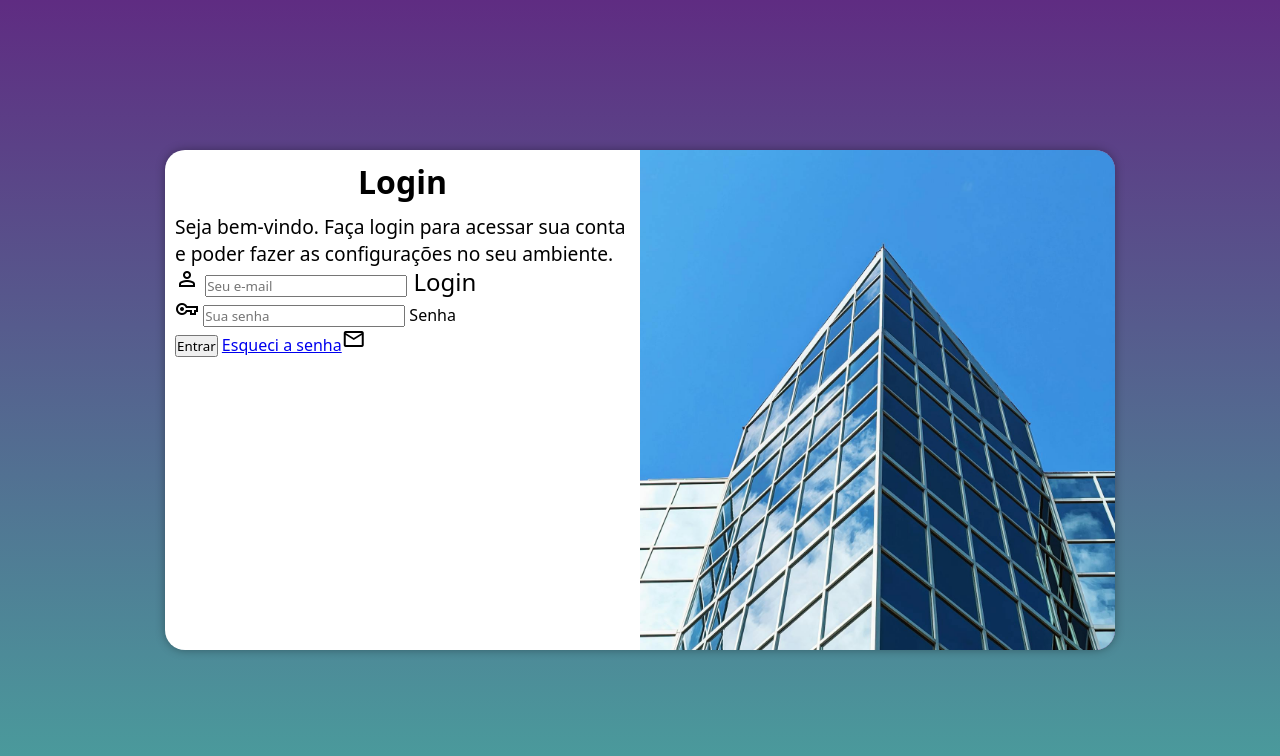
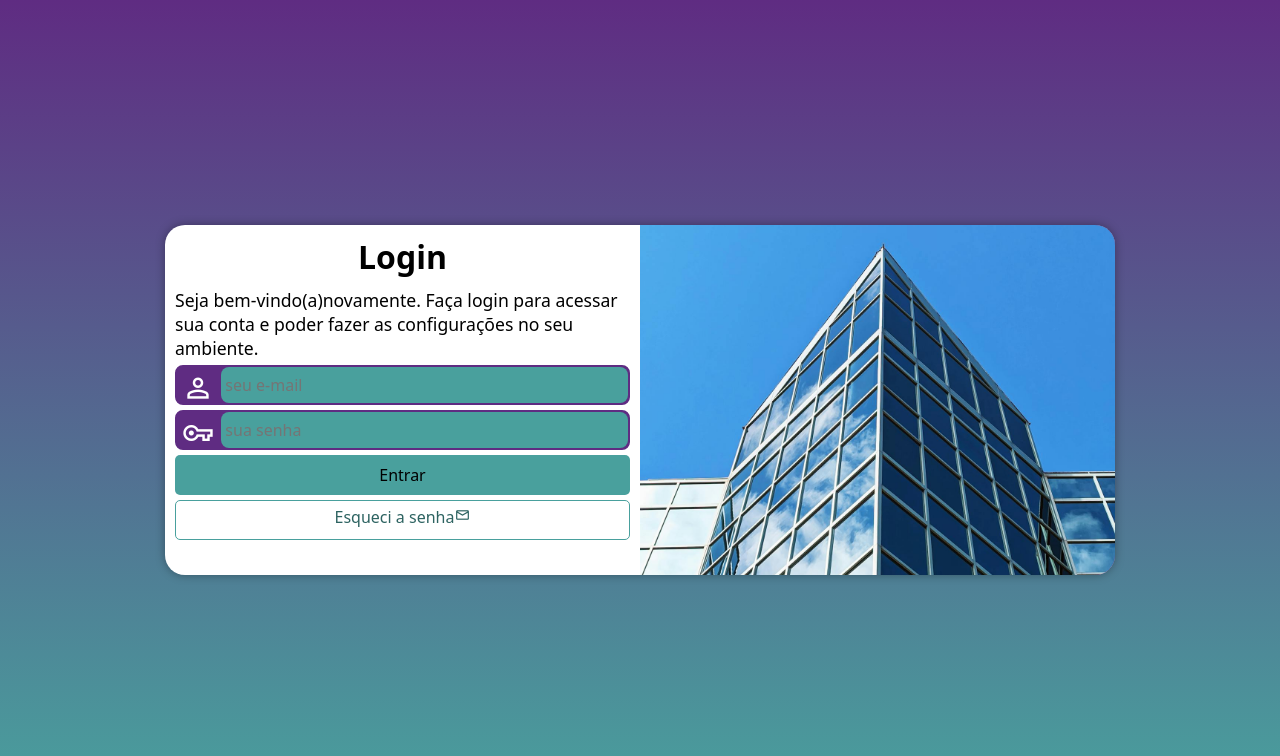
Before and after one commit to rafaelsilva77/projeto-login, a plain HTML site: page index.html in a window 1280 px wide. Drawn offline with nearby package versions, Linux system fonts and the light colour scheme.

Commit message:
finalizei projeto

```diff
--- a/estilos/media-query.css
+++ b/estilos/media-query.css
@@ -10,12 +10,13 @@ grandes telas: acima de 1200px
 */
 
 @media screen and (min-width: 768px) and (max-width: 992px) {
-    body {
+    body { /* configuração para tablets */
         background: linear-gradient(to top,#49a09d,#5f2c82);
     }
 
     section#login {
         width: 80vw;
+        height:280px ;
     }
 
     section#login > div#imagem {
@@ -28,16 +29,19 @@ grandes telas: acima de 1200px
         float: right;
         width: 70%;
 
+
+
     }
 }
 
-@media screen and (min-width: 992px) {
+@media screen and (min-width: 992px) { /* configurações para desktop */
     body {
         background: linear-gradient(to top,#49a09d,#5f2c82);
     }
 
     section#login {
         width: 950px;
+        height: 350px;
     }
     section#login > div#imagem {
         float: right;
@@ -56,6 +60,6 @@ grandes telas: acima de 1200px
     }
 
     div#formulario > p {
-        font-size: 1.2em;
+        font-size: 1.1em;
     }
 }
--- a/estilos/style.css
+++ b/estilos/style.css
@@ -30,15 +30,16 @@ section#login {
     position: absolute;
     top: 50%;
     left: 50%;
-    transform: translate(-50%,-50%);
+
     overflow: hidden;
 
     background-color: white;
     width: 250px;
-    height: 500px;
+    height: 515px;
     border-radius: 20px;
     box-shadow: 0px 0px 10px rgba(0, 0, 0, 0.342);
 
+    transform: translate(-50%,-50%);
     transition: width .3s, height .3s;
     transition-timing-function: ease;
 
@@ -66,3 +67,79 @@ div#formulario > p {
     font-size: 0.8em;
 
 }
+
+form > div.campo {
+    background-color: #5f2c82;
+    border: 2px solid #5f2c82;
+    display: block;
+    width: 100%;
+    height: 40px;
+    border-radius: 8px;
+    margin: 5px 0px;
+}
+
+div.campo > label {
+    display: none;
+}
+
+div.campo > span {
+    color: white;
+    font-size: 2em;
+    width: 40px;
+    padding: 5px;
+}
+
+div.campo > input {
+    background-color: #49a09d;
+    font-size: 1em;
+    width: calc(100% - 44.5px);
+    height: 100%;
+    border: 0px;
+    border-radius: 8px;
+    cursor: pointer;
+    transform: translateY(-13px);
+
+}
+
+div.campo > input:focus-within {
+    background-color:white ;
+}
+
+form > input[type=submit] {
+    display: block;
+    font-size: 1em;
+    width: 100%;
+    height: 40px;
+    background-color: #49a09d;
+    border: none;
+    border-radius: 5px;
+    cursor: pointer;
+}
+
+form > input[type=submit]:hover {
+    background-color: #2d6361;
+}
+
+form > a.botao {
+    display: block;
+    text-align: center;
+    font-size: 1em;
+    width: 100%;
+    height: 40px;
+    padding-top: 5px;
+    margin-top: 5px;
+    background-color: white;
+    color: #2d6361;
+    border: 1px solid #49a09d;
+    border-radius: 5px;
+    text-decoration: none;
+
+}
+
+form > a.botao:hover {
+    background-color: #5ccfcb;
+}
+
+form > a.botao > span {
+    font-size: 1em;
+}
--- a/index.html
+++ b/index.html
@@ -4,7 +4,7 @@
     <meta charset="UTF-8">
     <meta name="viewport" content="width=device-width, initial-scale=1.0">
     <title>Login</title>
-    <link href="https://fonts.googleapis.com/css2?family=Material+Symbols+Outlined" rel="stylesheet" />
+    <link href="https://fonts.googleapis.com/css2?family=Material+Symbols+Outlined" rel="stylesheet">
     <link rel="stylesheet" href="estilos/style.css">
     <link rel="stylesheet" href="estilos/media-query.css">
 
@@ -18,20 +18,22 @@
             </div>
             <div id="formulario">
                 <h1>Login</h1>
-                <p>Seja bem-vindo. Faça login para acessar sua conta e poder fazer as configurações no seu ambiente.</p>
+                <p>Seja bem-vindo(a)novamente. Faça login para acessar sua conta e poder fazer as configurações no seu ambiente.</p>
                 <form action="login.php" method="post" autocomplete="on">
-                    <div id="campo">
-                        <span class="material-symbols-outlined">person<span>
-                        <input type="email" name="login" id="ilogin" placeholder="Seu e-mail" autocomplete="email" required maxlength="40">
+                    <div class="campo">
+                        <span class="material-symbols-outlined">person</span>
+                        <input type="email" name="login" id="ilogin" placeholder=" seu e-mail" required maxlength="40" autocomplete="email">
                         <label for="ilogin">Login</label>
                     </div>
-                    <div>
+                    <div class="campo">
                         <span class="material-symbols-outlined">vpn_key</span>
-                        <input type="password" name="senha" id="isenha" placeholder="Sua senha" autocomplete="current-password" required minlength="8" maxlength="20">
+                        <input type="password" name="senha" id="isenha" placeholder=" sua senha" autocomplete="current-password" required minlength="8" maxlength="20">
                         <label for="isenha">Senha</label>
                     </div>
                     <input type="submit" value="Entrar">
-                    <a href="esqueci.html">Esqueci a senha</a><span class="material-symbols-outlined">mail</span>
+
+                    <a href="esqueci.html" class="botao">Esqueci a senha<span class="material-symbols-outlined">mail</span></a>
+
 
                 </form>
             </div>
```
